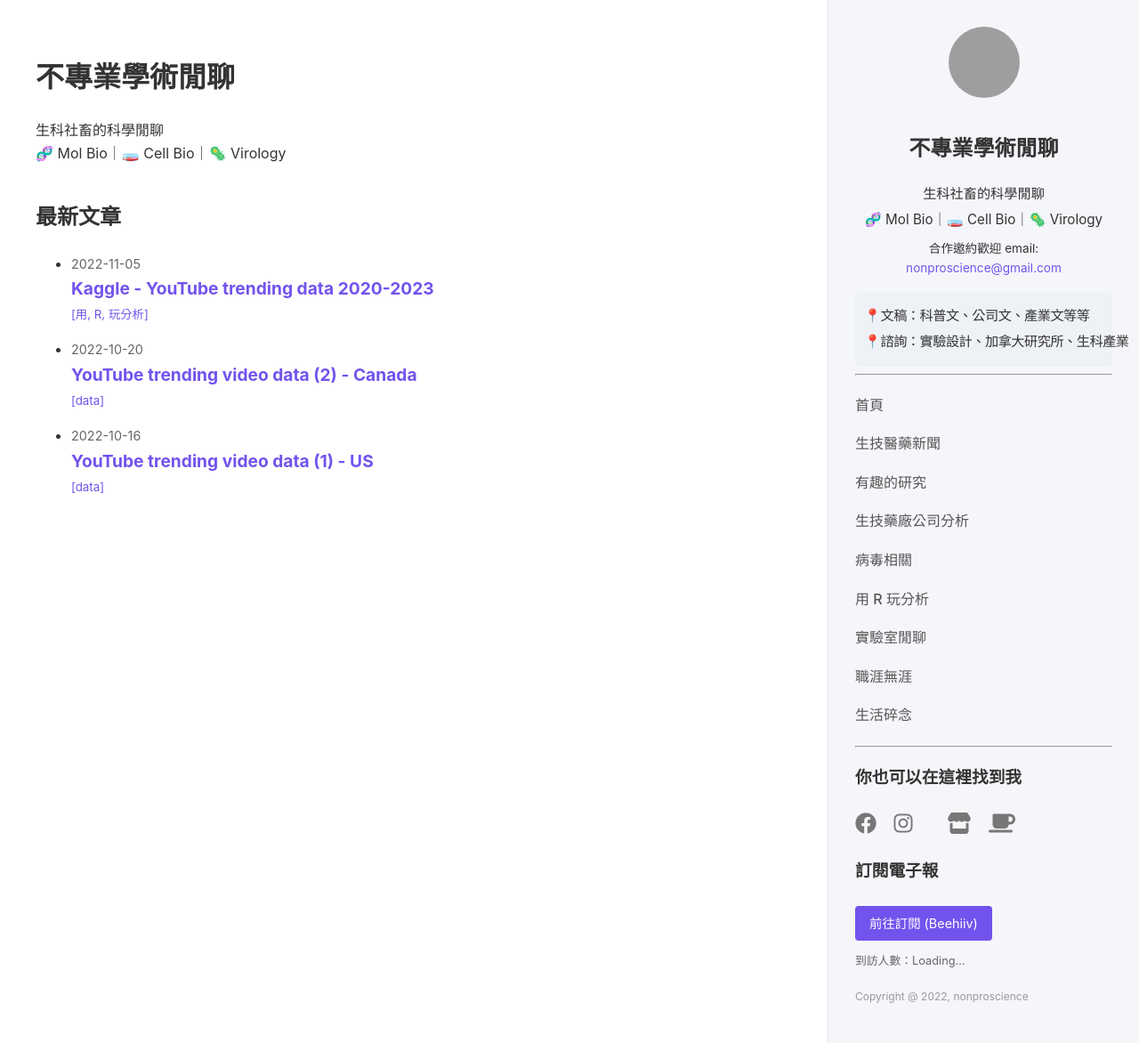
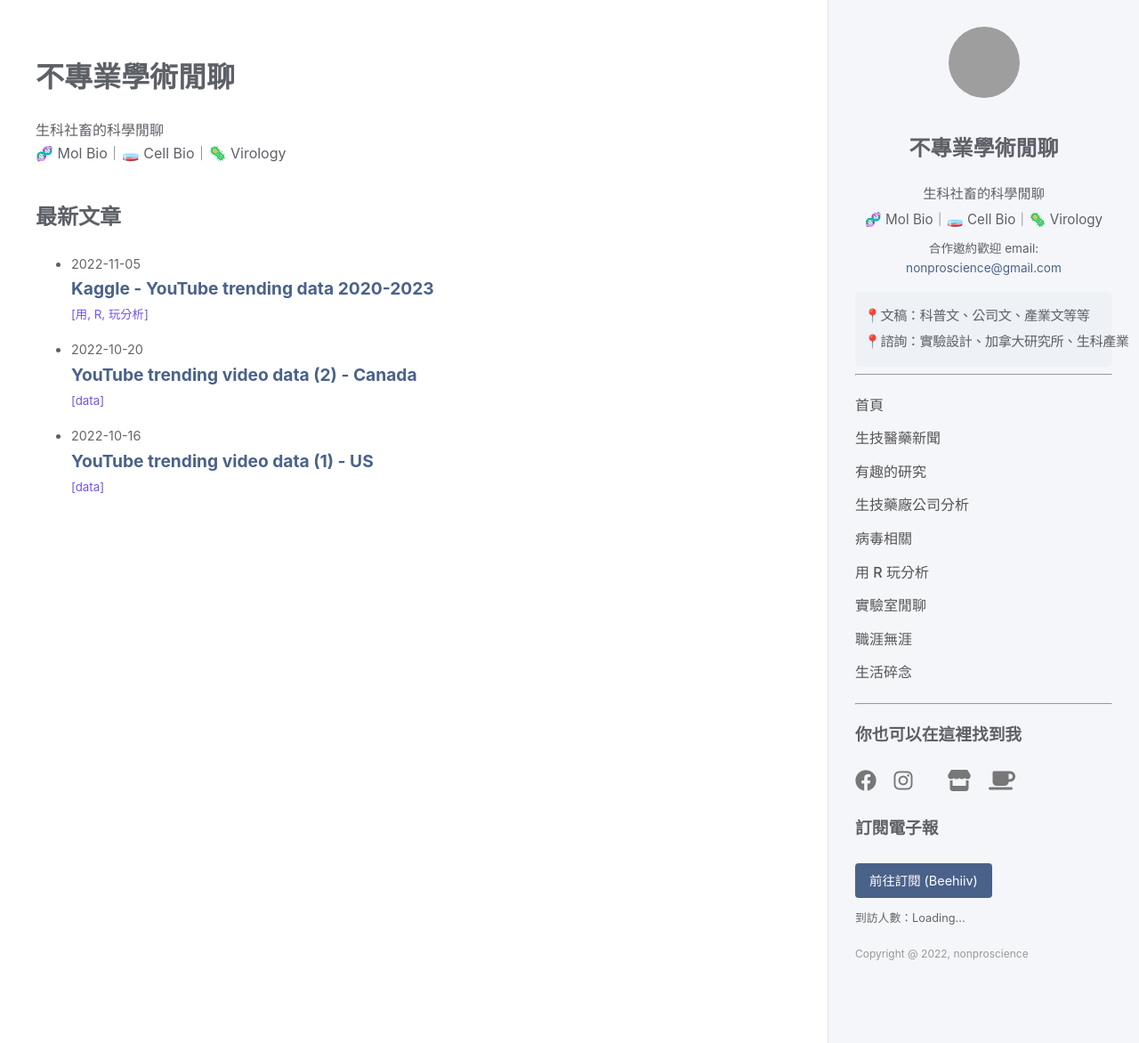
Before and after one commit to lindakang/lindakang.github.io, a Jekyll site: the page built from index.md, in a window 1280 px wide and 1172 px high. Shown: the whole window at 89% size. Built offline with Jekyll 4.4.1, drawn with Linux system fonts in a browser that asks for light colours; comment, search, counter and statistics services are not loaded; grey boxes are pictures that could not be loaded.

Commit message:
Update style.css

```diff
--- a/assets/css/style.css
+++ b/assets/css/style.css
@@ -1,7 +1,7 @@
 /* --- 基礎設定 --- */
 :root {
-    --primary-color: #7253ed; /* Just the Docs 的紫色 */
-    --text-color: #333;
+    --primary-color: #4a628a;
+    --text-color: #5d6066;
     --bg-color: #fff;
     --sidebar-bg: #f5f6fa;
     --border-color: #e1e4e8;
@@ -100,7 +100,7 @@ a:hover { text-decoration: underline; }
     padding: 0;
 }
 .sidebar-nav li {
-    margin-bottom: 8px;
+    margin-bottom: 2px;
 }
 .sidebar-nav a {
     color: #555;
@@ -109,9 +109,9 @@ a:hover { text-decoration: underline; }
     padding: 5px 0;
 }
 .sidebar-nav a:hover {
-    color: var(--primary-color);
+    color: #b9e5e8;
     padding-left: 5px;
-    transition: 0.2s;
+    text-decoration: none;
 }
 
 /* Socials */
```
